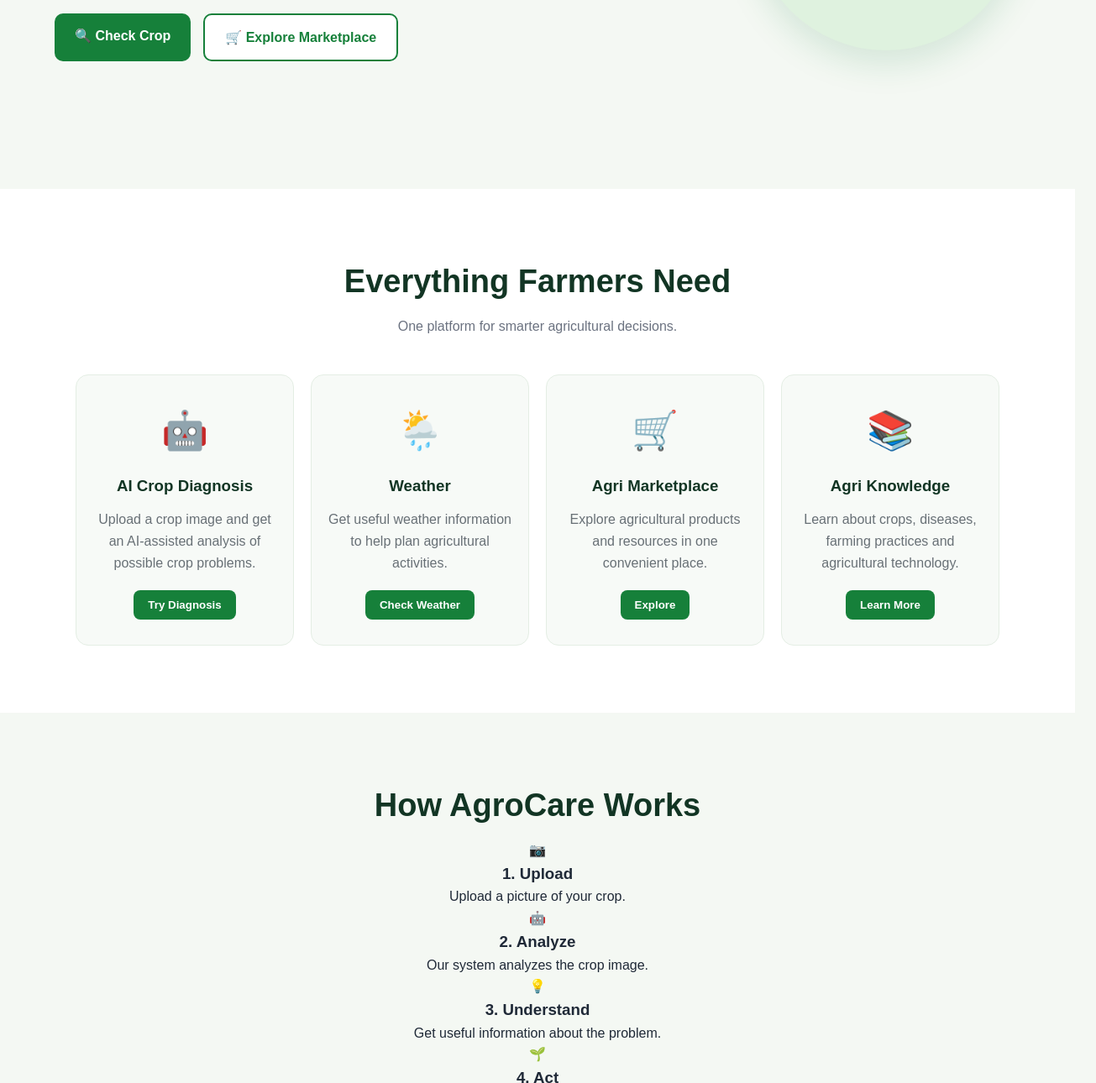
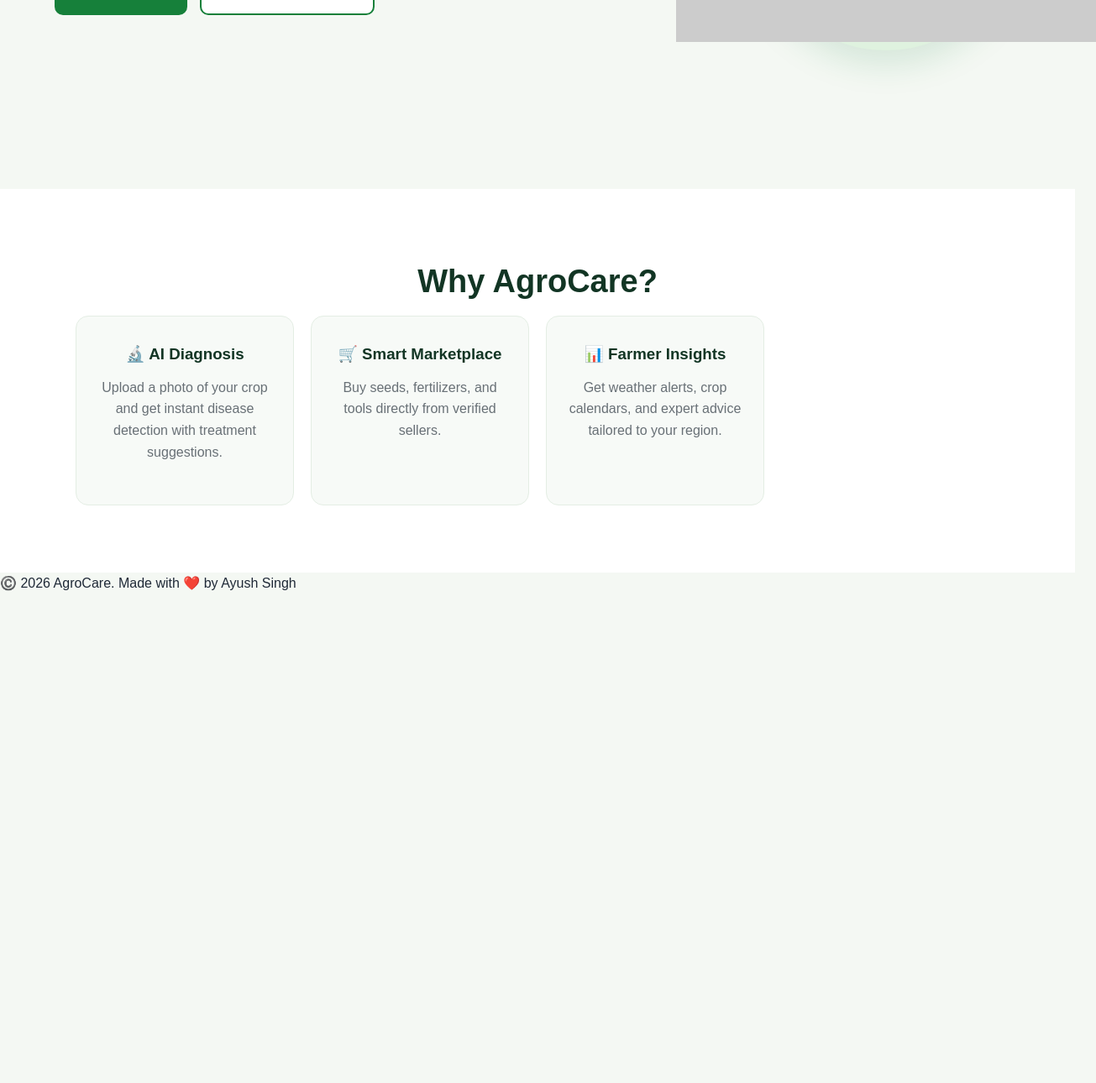
Before and after one commit to ayuxhsinghpro/AgroCare, a plain HTML site: page index.html in a window 1280 px wide. Shown: the part 501-1791 px from the top of the page at 84% size, 1305 px wide, since content can reach past the window. After the commit the page ends 1209 px from the top, so only its background shows below. Drawn offline with Linux system fonts and the light colour scheme; placeholder pictures from the web are drawn by us.

Commit message:
Revise index.html for layout and content improvements
Updated the index.html file to enhance the layout and content, including changes to the navigation, hero section, features, and footer.

```diff
--- a/index.html
+++ b/index.html
@@ -1,191 +1,66 @@
 <!DOCTYPE html>
 <html lang="en">
 <head>
-    <meta charset="UTF-8">
-    <meta name="viewport" content="width=device-width, initial-scale=1.0">
-
-    <title>AgroCare | Smart Agriculture</title>
-
-    <link rel="stylesheet" href="style.css">
+    <meta charset="UTF-8" />
+    <meta name="viewport" content="width=device-width, initial-scale=1.0" />
+    <title>AgroCare – AI Crop Diagnosis & Marketplace</title>
+    <link rel="stylesheet" href="style.css" />
 </head>
-
 <body>
-
     <!-- Navigation -->
-    <header>
     <nav class="navbar">
-            <div class="logo">🌾 AgroCare</div>
-
+        <div class="logo">🌱 AgroCare</div>
         <ul class="nav-links">
-                <li><a href="#home">Home</a></li>
-                <li><a href="#diagnosis">Diagnosis</a></li>
-                <li><a href="#weather">Weather</a></li>
-                <li><a href="#marketplace">Marketplace</a></li>
+            <li><a href="index.html">Home</a></li>
+            <li><a href="diagnosis.html">Diagnosis</a></li>
+            <li><a href="marketplace.html">Marketplace</a></li>
+            <li><a href="#about">About</a></li>
         </ul>
+        <div class="auth-buttons">
+            <button id="loginBtn">Login</button>
+            <button id="signupBtn">Sign Up</button>
+        </div>
     </nav>
-    </header>
-
 
     <!-- Hero Section -->
-    <main>
-
-        <section id="home" class="hero">
-
+    <section class="hero">
         <div class="hero-content">
-
-                <p class="tagline">🌱 SMART AGRICULTURE PLATFORM</p>
-
-                <h1>
-                    Smarter Farming.<br>
-                    <span>Healthier Crops.</span>
-                </h1>
-
-                <p class="hero-text">
-                    AgroCare helps farmers identify crop problems,
-                    understand their crops and make smarter agricultural decisions.
-                </p>
-
+            <h1>AI-Powered Crop Disease Diagnosis</h1>
+            <p>Detect crop diseases instantly and connect with trusted agricultural suppliers.</p>
             <div class="hero-buttons">
-                    <a href="#diagnosis" class="btn primary">
-                        🔍 Check Crop
-                    </a>
-
-                    <a href="#marketplace" class="btn secondary">
-                        🛒 Explore Marketplace
-                    </a>
+                <a href="diagnosis.html" class="btn primary">Diagnose Now</a>
+                <a href="marketplace.html" class="btn secondary">Explore Marketplace</a>
             </div>
-
         </div>
-
         <div class="hero-image">
-                🌾
+            <img src="https://via.placeholder.com/500x300?text=AgroCare" alt="AgroCare" />
         </div>
-
     </section>
 
-
     <!-- Features -->
-        <section class="features">
-
-            <h2>Everything Farmers Need</h2>
-
-            <p class="section-text">
-                One platform for smarter agricultural decisions.
-            </p>
-
+    <section class="features" id="about">
+        <h2>Why AgroCare?</h2>
         <div class="feature-grid">
-
-                <div class="feature-card" id="diagnosis">
-                    <div class="icon">🤖</div>
-                    <h3>AI Crop Diagnosis</h3>
-                    <p>
-                        Upload a crop image and get an AI-assisted
-                        analysis of possible crop problems.
-                    </p>
-                    <button onclick="showMessage('AI Crop Diagnosis')">
-                        Try Diagnosis
-                    </button>
+            <div class="feature-card">
+                <h3>🔬 AI Diagnosis</h3>
+                <p>Upload a photo of your crop and get instant disease detection with treatment suggestions.</p>
             </div>
-
-
-                <div class="feature-card" id="weather">
-                    <div class="icon">🌦️</div>
-                    <h3>Weather</h3>
-                    <p>
-                        Get useful weather information to help
-                        plan agricultural activities.
-                    </p>
-                    <button onclick="showMessage('Weather')">
-                        Check Weather
-                    </button>
+            <div class="feature-card">
+                <h3>🛒 Smart Marketplace</h3>
+                <p>Buy seeds, fertilizers, and tools directly from verified sellers.</p>
             </div>
-
-
-                <div class="feature-card" id="marketplace">
-                    <div class="icon">🛒</div>
-                    <h3>Agri Marketplace</h3>
-                    <p>
-                        Explore agricultural products and resources
-                        in one convenient place.
-                    </p>
-                    <button onclick="showMessage('Agri Marketplace')">
-                        Explore
-                    </button>
+            <div class="feature-card">
+                <h3>📊 Farmer Insights</h3>
+                <p>Get weather alerts, crop calendars, and expert advice tailored to your region.</p>
             </div>
-
-
-                <div class="feature-card">
-                    <div class="icon">📚</div>
-                    <h3>Agri Knowledge</h3>
-                    <p>
-                        Learn about crops, diseases, farming practices
-                        and agricultural technology.
-                    </p>
-                    <button onclick="showMessage('Agri Knowledge')">
-                        Learn More
-                    </button>
         </div>
-
-            </div>
-
     </section>
-
-
-        <!-- How It Works -->
-        <section class="how-it-works">
-
-            <h2>How AgroCare Works</h2>
-
-            <div class="steps">
-
-                <div class="step">
-                    <div>📷</div>
-                    <h3>1. Upload</h3>
-                    <p>Upload a picture of your crop.</p>
-                </div>
-
-                <div class="step">
-                    <div>🤖</div>
-                    <h3>2. Analyze</h3>
-                    <p>Our system analyzes the crop image.</p>
-                </div>
-
-                <div class="step">
-                    <div>💡</div>
-                    <h3>3. Understand</h3>
-                    <p>Get useful information about the problem.</p>
-                </div>
-
-                <div class="step">
-                    <div>🌱</div>
-                    <h3>4. Act</h3>
-                    <p>Take informed agricultural action.</p>
-                </div>
-
-            </div>
-
-        </section>
-
-    </main>
-
 
     <!-- Footer -->
     <footer>
-
-        <h2>🌾 AgroCare</h2>
-
-        <p>
-            Technology for smarter and more sustainable agriculture.
-        </p>
-
-        <p class="copyright">
-            ©️ 2026 AgroCare. Built with ❤️ for agriculture.
-        </p>
-
+        <p>©️ 2026 AgroCare. Made with ❤️ by Ayush Singh</p>
     </footer>
 
-
     <script src="script.js"></script>
-
 </body>
 </html>
```
Lines whose indentation alone changed are shown as unchanged.
